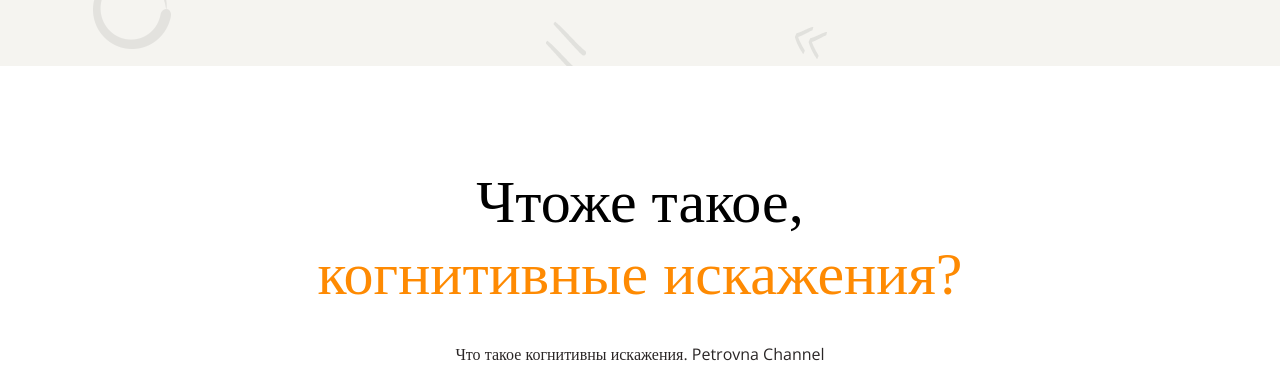
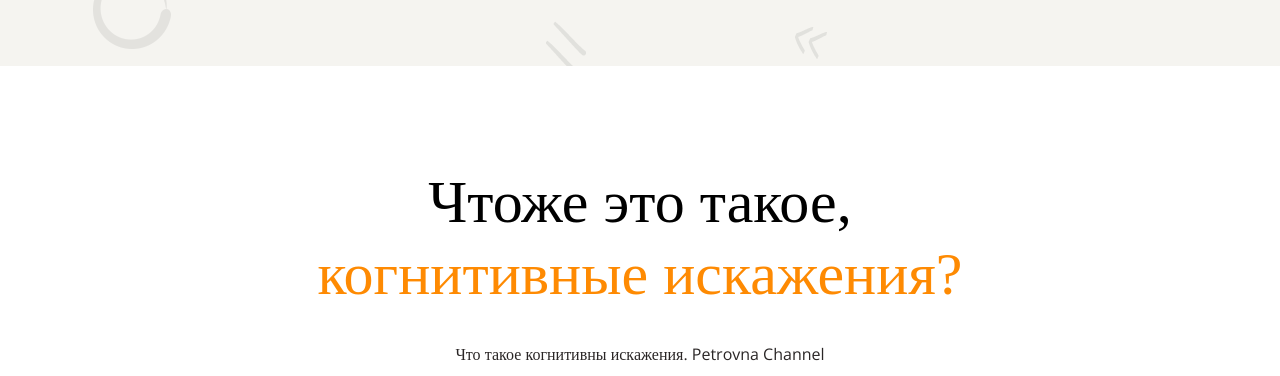
Before and after one commit to Emilya-02/layout-designer-project-lvl1, a plain HTML site: page src/index.html in a window 1280 px wide. Shown: the part 848-1224 px from the top of the page. Drawn offline with nearby package versions, Linux system fonts and the light colour scheme; a web font is replaced by a local one.

Commit message:
block__with_video

```diff
--- a/src/index.html
+++ b/src/index.html
@@ -37,7 +37,7 @@
 <main>
   <div class="block_with_video">
     <section class="section">
-      <h2>Чтоже такое,<br><span class="color__orange">когнитивные искажения?</span></h2>
+      <h2>Чтоже это такое,<br><span class="color__orange">когнитивные искажения?</span></h2>
       <p>Что такое когнитивны искажения. Petrovna Channel</p>
       <iframe class="video" width="919" height="569" src="https://www.youtube.com/embed/jie9AizBqss" frameborder="0" allowfullscreen></iframe>
     </section>
--- a/src/style.css
+++ b/src/style.css
@@ -131,7 +131,7 @@ header a {
 }
 
 .block_with_video {
-  height: 814px;
+  height: 809px;
 }
 
 .block_with_video h2 {
```
